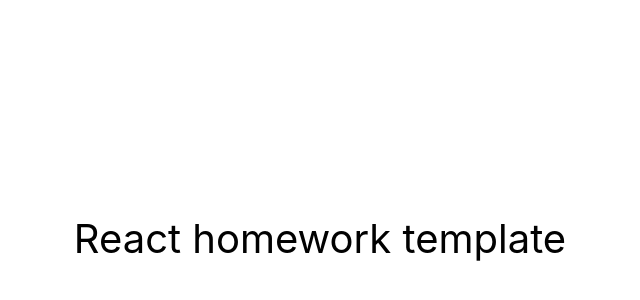
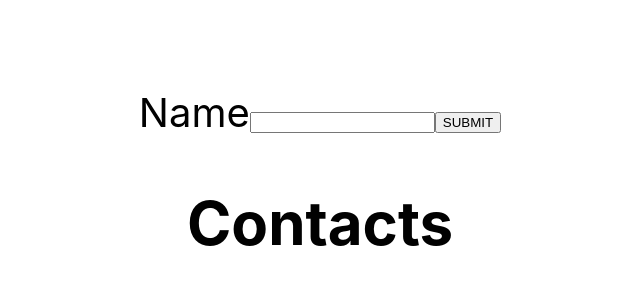
Before and after one commit to Shan-Vision/goit-react-hw-03-phonebook, a React (Create React App) app: page / in a window 1280 px wide. Shown: the part 162-462 px from the top of the page, without its empty margins (320-960 px from the left). Built offline with nearby package versions, Linux system fonts and the light colour scheme.

Commit message:
added logic for adding a contact name

```diff
--- a/package.json
+++ b/package.json
@@ -10,6 +10,7 @@
     "react": "^18.1.0",
     "react-dom": "^18.1.0",
     "react-scripts": "5.0.1",
+    "shortid": "^2.2.16",
     "web-vitals": "^2.1.3"
   },
   "scripts": {
--- a/src/components/App.jsx
+++ b/src/components/App.jsx
@@ -1,16 +1,48 @@
-export const App = () => {
+import { Component } from 'react';
+import Form from 'components/Form';
+import Contacts from 'components/Contacts';
+import shortid from 'shortid';
+
+class App extends Component {
+  state = {
+    contacts: [],
+    name: '',
+  };
+
+  handleSubmitForm = ({ contact, onSuccessSubmit }) => {
+    const { name } = contact;
+    console.log(contact);
+    this.setState(state => {
+      return {
+        contacts: [...state.contacts, { id: shortid.generate(), name }],
+      };
+    });
+    onSuccessSubmit();
+    console.log(this.state.contacts);
+    // const rightComparing = !this.state.contacts.filter(
+    //   elem => elem.name.toLowerCase() === name.toLowerCase()
+    // ).length;
+    // this.setState(prevState => { return{ contacts: [...prevState.contacts, { id: shortid(), name }],} })
+  };
+
+  render() {
     return (
       <div
         style={{
           height: '100vh',
           display: 'flex',
+          flexDirection: 'column',
           justifyContent: 'center',
           alignItems: 'center',
           fontSize: 40,
-        color: '#010101'
+          color: '#010101',
         }}
       >
-      React homework template
+        <Form onSubmit={this.handleSubmitForm} />
+        <Contacts contacts={this.state.contacts} />
       </div>
     );
-};
+  }
+}
+
+export default App;
--- /dev/null
+++ b/src/components/Contacts/Contacts.jsx
@@ -0,0 +1,14 @@
+const Contacts = ({ contacts }) => {
+  return (
+    <>
+      <h2>Contacts</h2>
+      <ul>
+        {contacts.map(({ id, name }) => {
+          return <li key={id}>{name}</li>;
+        })}
+      </ul>
+    </>
+  );
+};
+
+export default Contacts;
--- /dev/null
+++ b/src/components/Contacts/index.js
@@ -0,0 +1 @@
+export {default} from './Contacts'
--- /dev/null
+++ b/src/components/Form/Form.jsx
@@ -0,0 +1,51 @@
+import { Component } from 'react';
+
+class Form extends Component {
+  DEFAULT_STATE = {
+    name: '',
+  };
+
+  state = {
+    name: '',
+  };
+  resetForm = () => {
+    this.setState({ ...this.DEFAULT_STATE });
+  };
+
+  handleNameChange = event => {
+    const { value, name } = event.currentTarget;
+    this.setState({ [name]: value });
+  };
+
+  handelSubmit = evt => {
+    evt.preventDefault();
+    this.props.onSubmit({
+      contact: this.state,
+      onSuccessSubmit: this.resetForm,
+    });
+
+  };
+
+  render() {
+    return (
+      <form onSubmit={this.handelSubmit}>
+        <label>
+          Name
+          <input
+            type="text"
+            name="name"
+            id=""
+            pattern="^[a-zA-Zа-яА-Я]+(([' -][a-zA-Zа-яА-Я ])?[a-zA-Zа-яА-Я]*)*$"
+            title="Name may contain only letters, apostrophe, dash and spaces. For example Adrian, Jacob Mercer, Charles de Batz de Castelmore d'Artagnan"
+            required
+            value={this.state.name}
+            onChange={this.handleNameChange}
+          />
+        </label>
+        <button type="submit">SUBMIT</button>
+      </form>
+    );
+  }
+}
+
+export default Form;
--- /dev/null
+++ b/src/components/Form/index.js
@@ -0,0 +1 @@
+export { default } from './Form.jsx';
--- a/src/index.js
+++ b/src/index.js
@@ -1,6 +1,6 @@
 import React from 'react';
 import ReactDOM from 'react-dom/client';
-import { App } from 'components/App';
+import App from 'components/App';
 import './index.css';
 
 ReactDOM.createRoot(document.getElementById('root')).render(
```
Also changed, not shown: 1 other file (tests, documents, lock files or other folders). Lines whose indentation alone changed are shown as unchanged.
